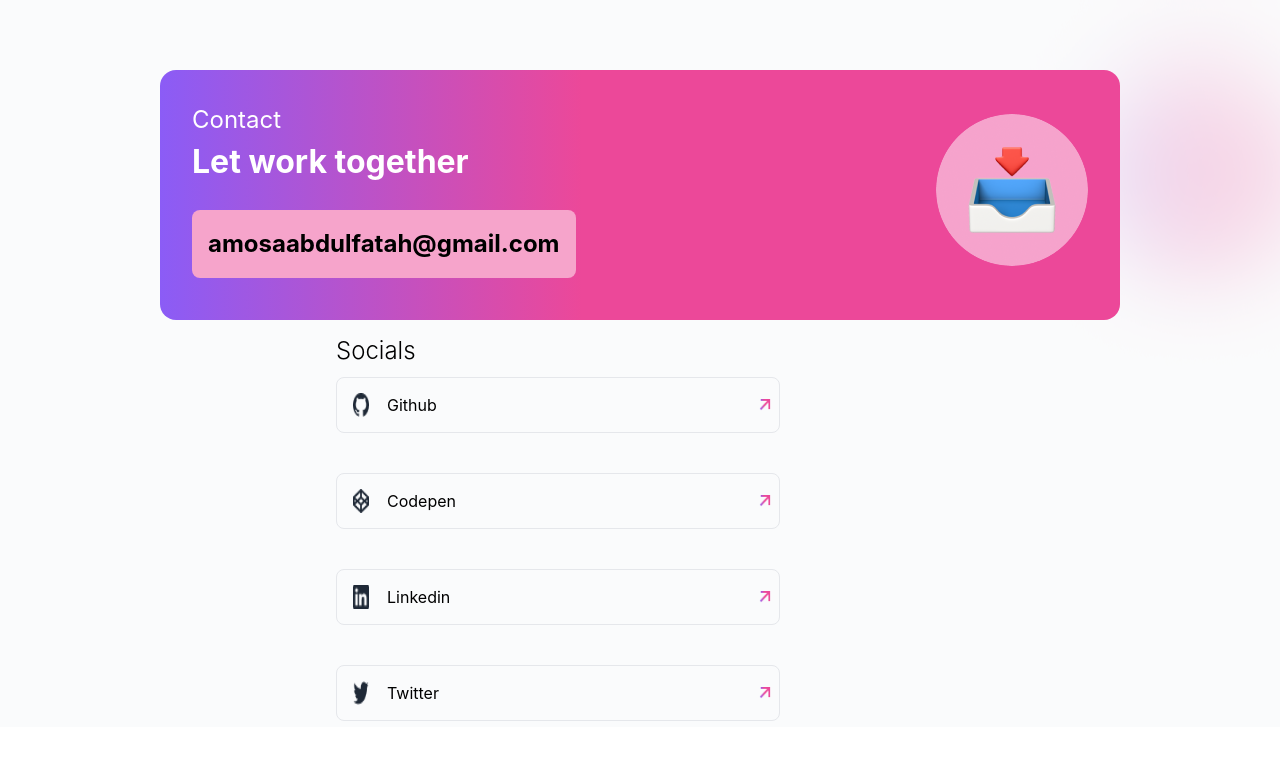
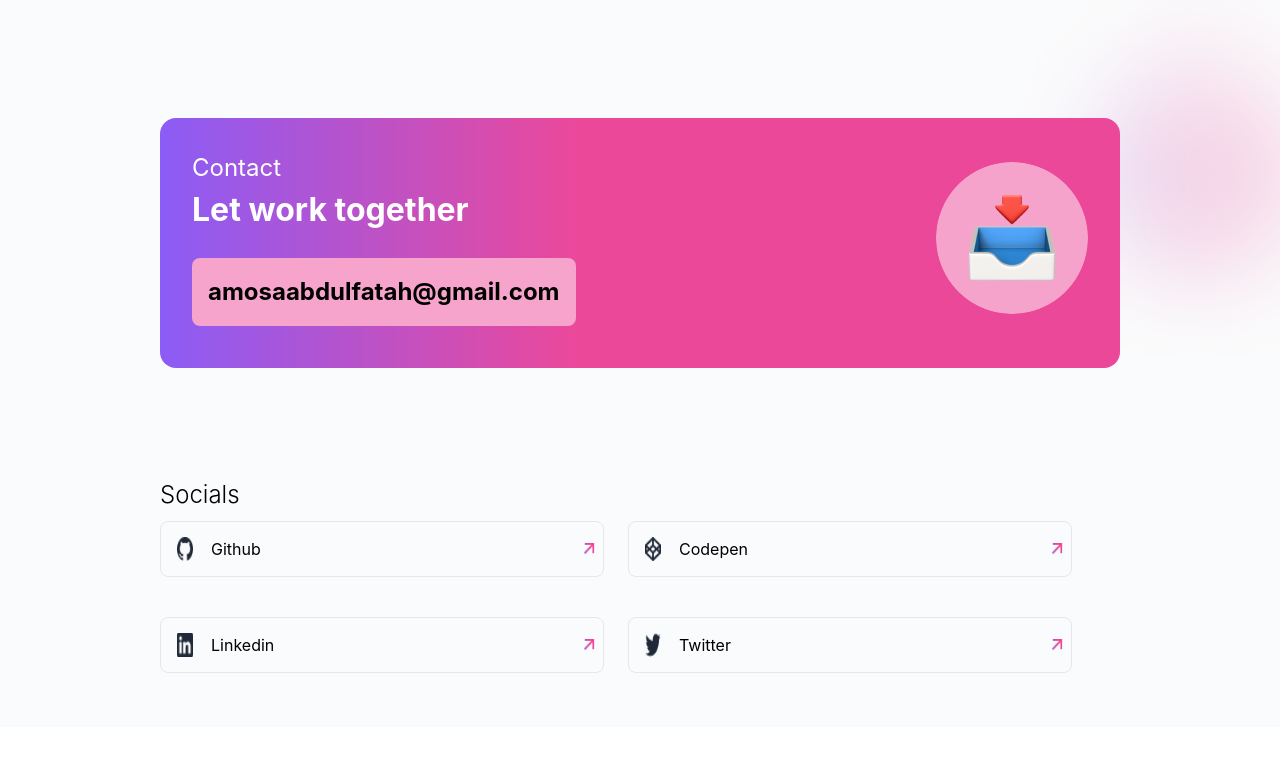
Before and after one commit to onireke/my-portfolio, a Next.js app: page /Contact in a window 1280 px wide. Shown: the top 760 px of the page. Built offline with nearby package versions, Linux system fonts and the light colour scheme.

Commit message:
fix: fix

```diff
--- a/package.json
+++ b/package.json
@@ -10,6 +10,7 @@
   },
   "dependencies": {
     "next": "12.3.1",
+    "next-themes": "^0.2.1",
     "react": "18.2.0",
     "react-dom": "18.2.0",
     "sass": "^1.55.0"
--- a/src/pages/index.tsx
+++ b/src/pages/index.tsx
@@ -9,7 +9,7 @@ import Footer from "../components/Footer";
 
 const Home: NextPage = () => {
   return (
-    <div>
+    <div className="dark">
       <Abdulfatah />
       <About />
       <Work />
--- a/src/styles/ComponentStyles/LinksComponent.scss
+++ b/src/styles/ComponentStyles/LinksComponent.scss
@@ -1,5 +1,5 @@
 .links-main {
-  @apply w-full md:w-9/12 mx-auto md:flex flex-col pl-[11rem] justify-center gap-x-[1.5rem];
+  @apply w-full md:w-9/12 mx-auto md:flex flex-col  justify-center gap-x-[1.5rem];
 
   .social {
     @apply text-[1.5rem] font-light mb-[.5rem];
```
Also changed, not shown: 1 other file (tests, documents, lock files or other folders).
